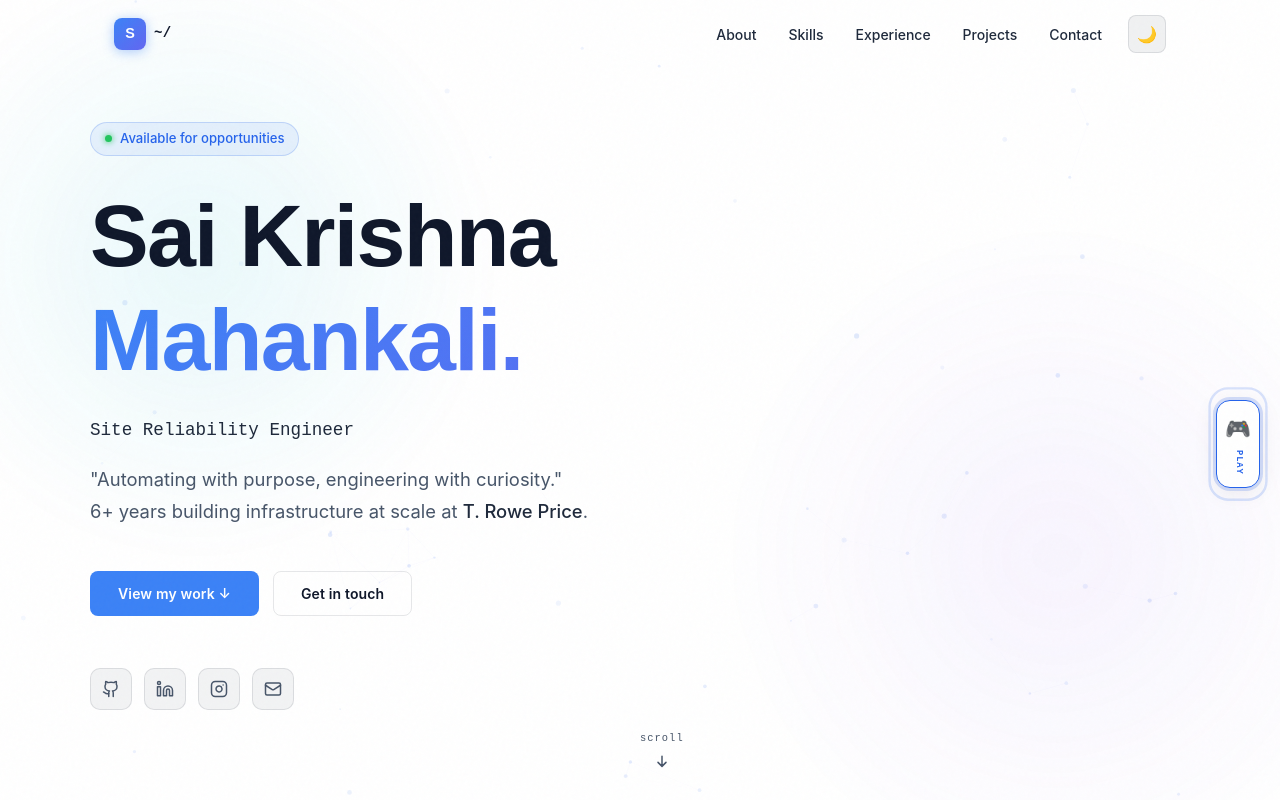
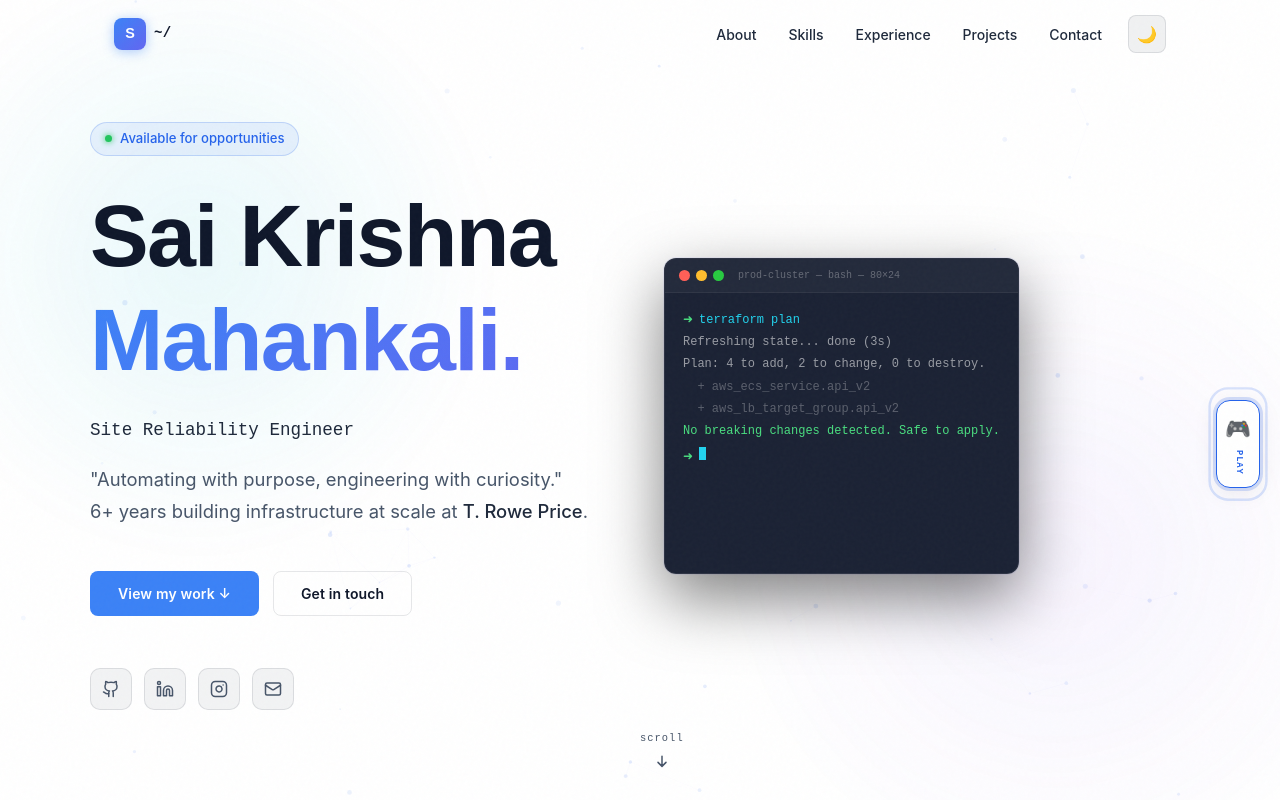
Before and after one commit to skmahankali/sai-krishna-mahankali, a React (Vite) app: page / in a window 1280 px wide. Shown: the top 800 px of the page. Built offline with nearby package versions, Linux system fonts and the light colour scheme.

Commit message:
feat: integrate TerminalWindow into Hero section as two-column layout

```diff
--- a/src/components/Hero.tsx
+++ b/src/components/Hero.tsx
@@ -2,6 +2,7 @@ import { useEffect, useState } from 'react'
 import { motion } from 'motion/react'
 import { Github, Linkedin, Instagram, Mail } from 'lucide-react'
 import { useTheme } from '../context/ThemeContext'
+import TerminalWindow from './TerminalWindow'
 
 const ROLES = [
   'Infrastructure Automation Engineer',
@@ -88,7 +89,13 @@ export default function Hero() {
       }} />
 
       <div style={{ maxWidth: 1100, margin: '0 auto', width: '100%', position: 'relative', zIndex: 1 }}>
-        <div style={{ maxWidth: 780 }}>
+        <div style={{
+          display: 'grid',
+          gridTemplateColumns: 'minmax(0,1fr) minmax(0,1fr)',
+          gap: 48,
+          alignItems: 'center',
+        }}>
+          <div>
           {/* Available badge */}
           <motion.div
             initial={{ opacity: 0, y: 20 }}
@@ -242,6 +249,13 @@ export default function Hero() {
               </a>
             ))}
           </motion.div>
+          </div>
+
+          {/* Terminal panel — hidden on mobile */}
+          <div style={{ display: 'flex', alignItems: 'center' }} className="hero-terminal">
+            <TerminalWindow />
+          </div>
+
         </div>
       </div>
 
--- a/src/index.css
+++ b/src/index.css
@@ -265,3 +265,7 @@ body {
     linear-gradient(90deg, var(--grid-color, rgba(148,163,184,0.04)) 1px, transparent 1px);
   background-size: 48px 48px;
 }
+
+@media (max-width: 768px) {
+  .hero-terminal { display: none !important; }
+}
```
